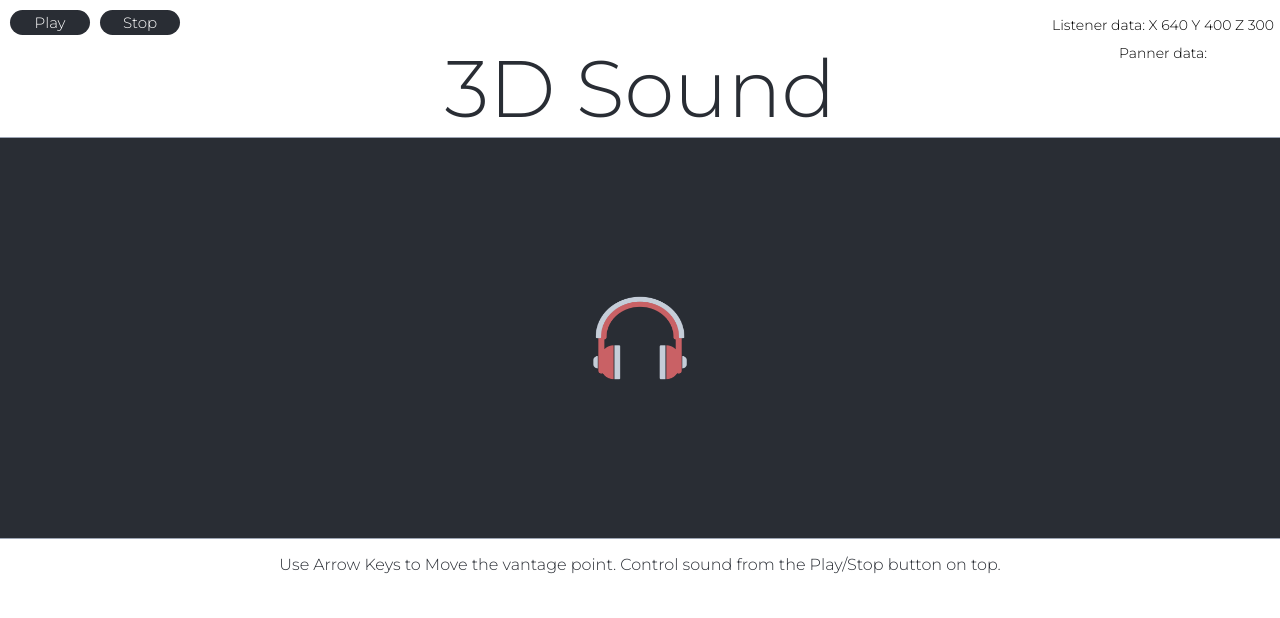
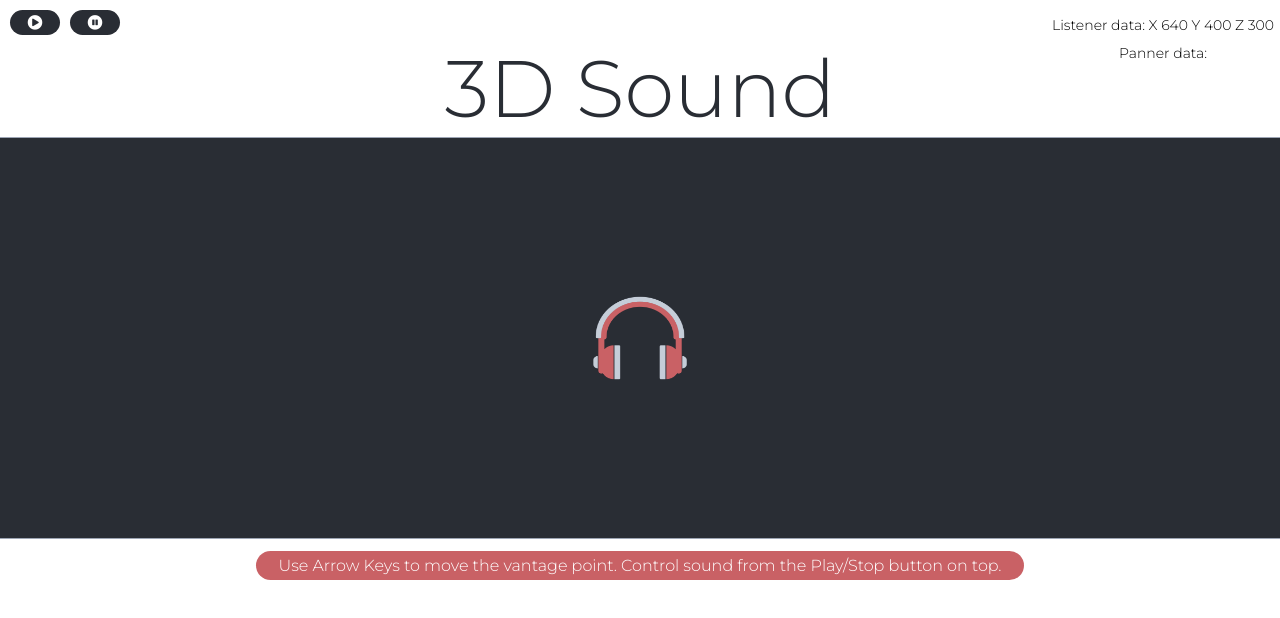
Before and after one commit to yagrawl/3DSound, a plain HTML site: page index.html in a window 1280 px wide. Drawn offline with Linux system fonts and the light colour scheme.

Commit message:
css revamp

```diff
--- a/index.html
+++ b/index.html
@@ -8,6 +8,7 @@
     <title>3DSound</title>
 
     <link href="https://fonts.googleapis.com/css?family=Montserrat:300,400,700" rel="stylesheet">
+    <link rel="stylesheet" href="https://use.fontawesome.com/releases/v5.5.0/css/all.css" integrity="sha384-B4dIYHKNBt8Bc12p+WXckhzcICo0wtJAoU8YZTY5qE0Id1GSseTk6S+L3BlXeVIU" crossorigin="anonymous">
     <link rel="stylesheet" href="style/main.css">
 
   </head>
@@ -15,8 +16,8 @@
   <body onkeydown='getKeyAndMove(event)'>
     <h1>3D Sound</h1>
 
-    <button class="play">Play</button>
-    <button class="stop">Stop</button>
+    <button class="play"><i class="fas fa-play-circle"></i></button>
+    <button class="stop"><i class="fas fa-pause-circle"></i></button>
 
     <p class="listener-data">Listener data:</p>
     <p class="panner-data">Panner data:</p>
@@ -29,7 +30,9 @@
         </div>
       </div>
     </section>
-    <p class="instruction">Use Arrow Keys to Move the vantage point. Control sound from the Play/Stop button on top.</p>
+    <div class="directions-div">
+      <p class="instruction">Use Arrow Keys to move the vantage point. Control sound from the Play/Stop button on top.</p>
+    </div>
   </body>
 <script src="script/main.js"></script>
 </html>
--- a/style/main.css
+++ b/style/main.css
@@ -29,7 +29,7 @@ button {
     text-align: center;
     color: white;
     border: none;
-    width: 80px;
+    width: 50px;
     font-family: 'Montserrat', sans-serif;
     font-weight: 100;
     font-size: 16px;
@@ -55,7 +55,7 @@ button:active {
 
 .stop {
   top: 10px;
-  left: 100px;
+  left: 70px;
 }
 
 .left {
@@ -143,11 +143,23 @@ button:active {
 	to { transform: scaleY(1.07);}
 }
 
+.directions-div {
+	background-color: #C96165;
+	margin-left: 20%;
+	margin-right: 20%;
+	text-align: center;
+	border-radius: 20px;
+}
+
 .instruction {
   font-family: 'Montserrat', sans-serif;
   font-weight: 100;
   font-size: 16px;
-  color: #292D34;
+  color: white;
+	margin-top: 12px;
+	margin-bottom: 2px;
+	padding-top: 5px;
+	padding-bottom: 5px;
 }
 
 /* position data outputs */
```
